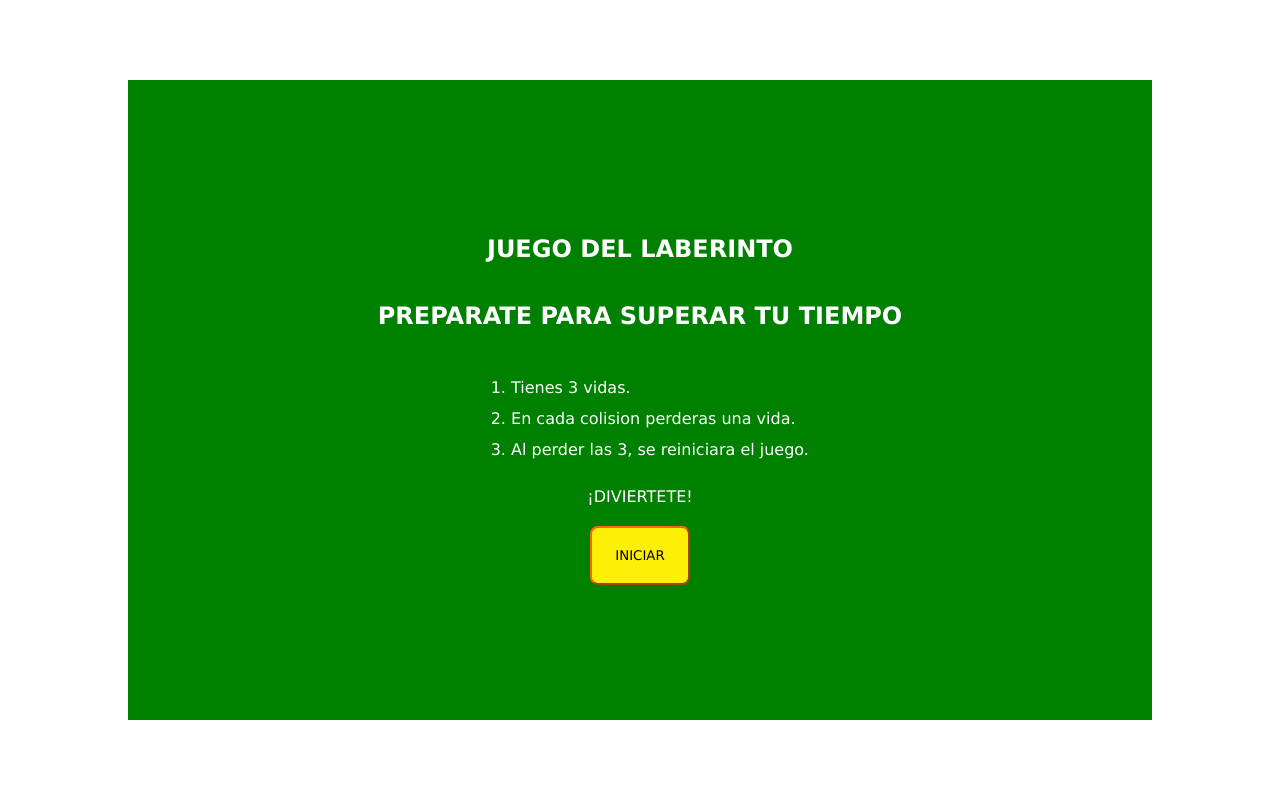
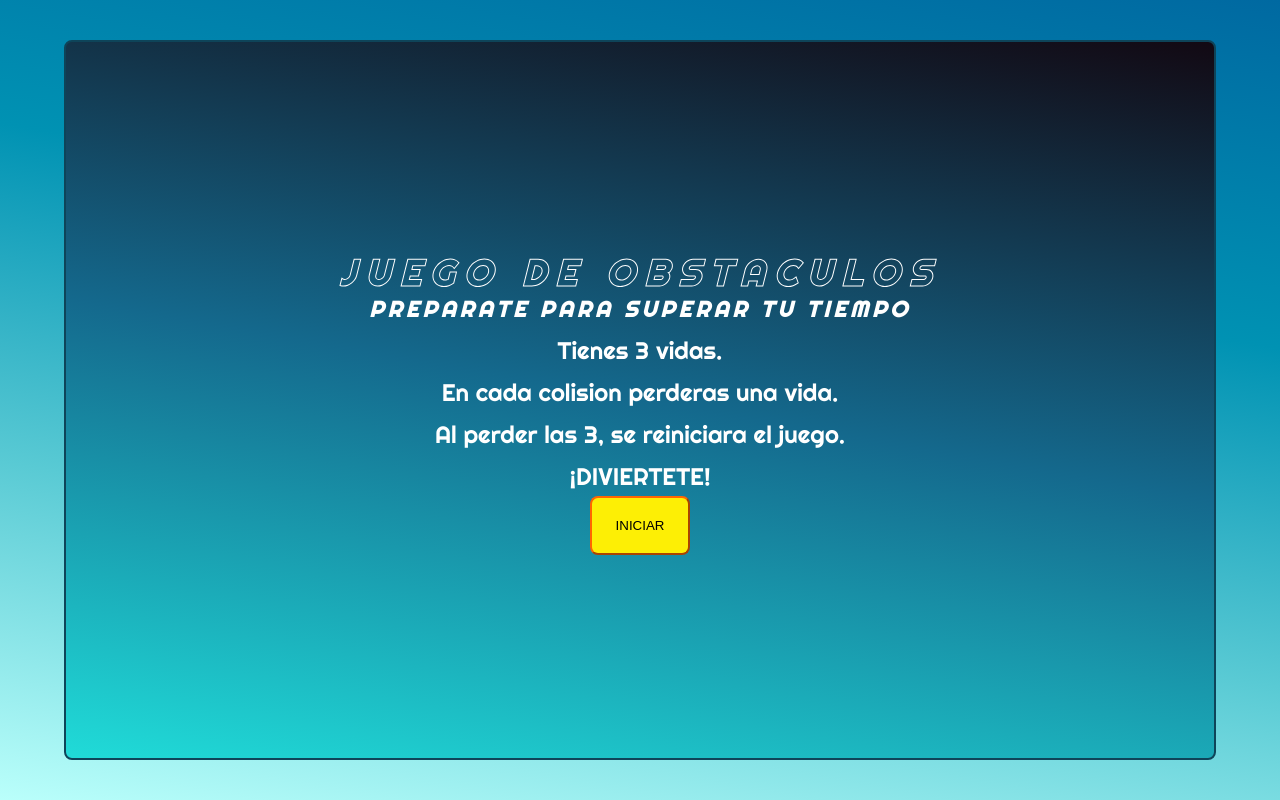
Before and after one commit to drestharx/first-videogame-JS, a website: page index.html in a window 1280 px wide. Drawn offline with Linux system fonts and the light colour scheme.

Commit message:
iniciando con los estilos a la seccion de inicio

```diff
--- a/index.html
+++ b/index.html
@@ -5,6 +5,9 @@
     <meta http-equiv="X-UA-Compatible" content="IE=edge">
     <meta name="viewport" content="width=device-width, initial-scale=1.0">
     <link rel="stylesheet" href="./style.css">
+    <link rel="preconnect" href="https://fonts.googleapis.com">
+    <link rel="preconnect" href="https://fonts.gstatic.com" crossorigin>
+    <link href="https://fonts.googleapis.com/css2?family=Righteous&display=swap" rel="stylesheet">
     <title>First Laberinth</title>
 </head>
 <body>
@@ -33,8 +36,8 @@
     <div class="start-container">
         <div class="start-card">
             <section>
-                <h1 class="title">JUEGO DEL LABERINTO</h1>
-                <h1 class="title">PREPARATE PARA SUPERAR TU TIEMPO</h1>
+                <h1 class="title1"><i>JUEGO DE OBSTACULOS</i></h1>
+                <h2 class="title2"><i>PREPARATE PARA SUPERAR TU TIEMPO</i></h2>
                 <ol class="rules">
                     <li>Tienes 3 vidas.</li>
                     <li>En cada colision perderas una vida.</li>
--- a/style.css
+++ b/style.css
@@ -1,13 +1,26 @@
+/* REGLAS GENERALES */
+* {
+    box-sizing: border-box;
+    margin: 0;
+    padding: 0;
+}
+
+html {
+    font-size: 62.5%;
+    font-family: 'Righteous', cursive;
+}
+
 body {
-    background-color: indigo;
+    background-image: linear-gradient(10deg, #20dbd8 0, #20a8d8 25%, #14698d 50%, #123349 75%, #120913 100%);
     color: #fff;
-    font-family: Verdana, Geneva, Tahoma, sans-serif;
     margin: 0;
     padding: 0;
     position: relative;
     width: 100vw;
     height: 100vh;
 }
+
+/* REGLAS DEL JUEGO */
 
 .game-container {
     display: flex;
@@ -36,7 +49,6 @@ button {
     background-color: #fdef05;
     border-radius: 8px;
     border-color: #ff6600;
-    font-family: inherit;
     margin: 0;
     padding: 5px 20px;
     width: 100px;
@@ -60,26 +72,31 @@ p {
     width: 100%;
 }
 
+/* REGLAS START SECTION */
+
 .start-container {
     width: 100%;
     height: 100%;
-    background-color: #fff;
+    font-size: 2.4rem;
     position: absolute;
     top: 0;
     left: 0;
     display: grid;
     place-content: center;
+    background-image: linear-gradient(10deg, #bafffb 0%, #59cad4 33%, #0092b3 66%, #0069a1 100%);
 }
 
 .start-card {
     min-width: 280px;
-    width: 80vw;
-    height: 80vh;
-    background-color: green;
+    width: 90vw;
+    height: 90vh;
+    border: #0e4459 solid 2px;
+    border-radius: 8px;
     display: flex;
     flex-direction: column;
     justify-content: center;
     align-items: center;
+    background-image: linear-gradient(10deg, #20dbd8 0, #14698d 50%, #120913 100%);
 }
 
 .start-card section {
@@ -87,7 +104,20 @@ p {
     flex-direction: column;
     justify-content: center;
     align-items: center;
-    margin-bottom: 20px;
+    padding: 5px;
+    text-align: center;
+}
+
+.start-card .title1 {
+    -webkit-text-stroke: 0.1rem white;
+    color: transparent;
+    letter-spacing: 10px;
+}
+
+.start-card .title2 {
+
+    letter-spacing: 4px;
+    font-size: 2.2rem;
 }
 
 .start-card section p {
@@ -95,6 +125,7 @@ p {
 }
 
 .start-card section .rules li {
+    list-style: none;
     margin: 12px 0px;
 }
 
```
